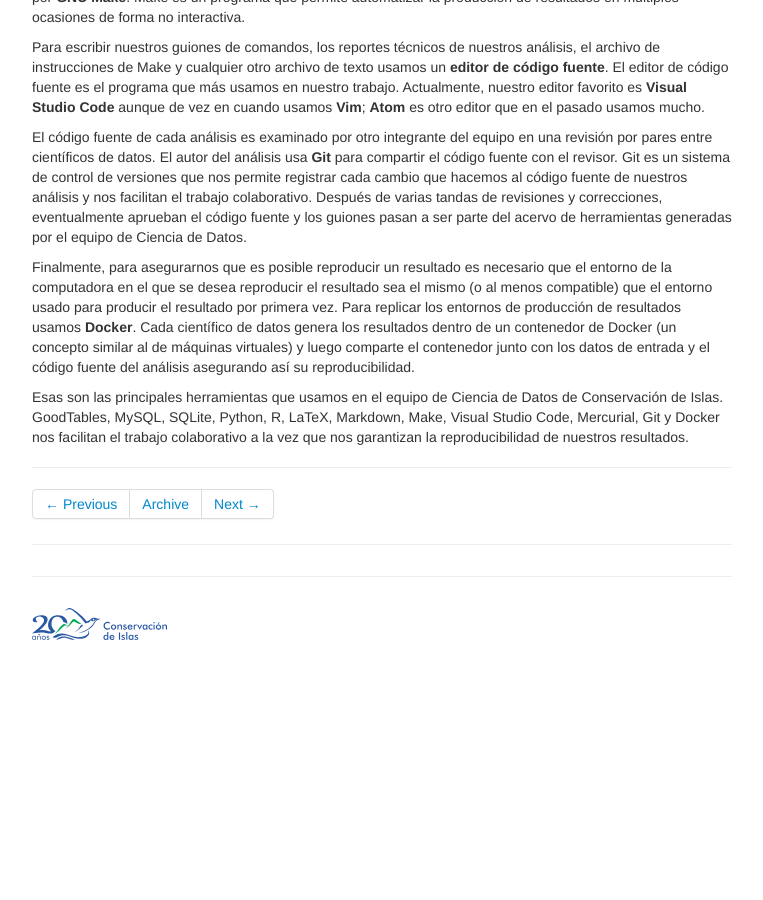
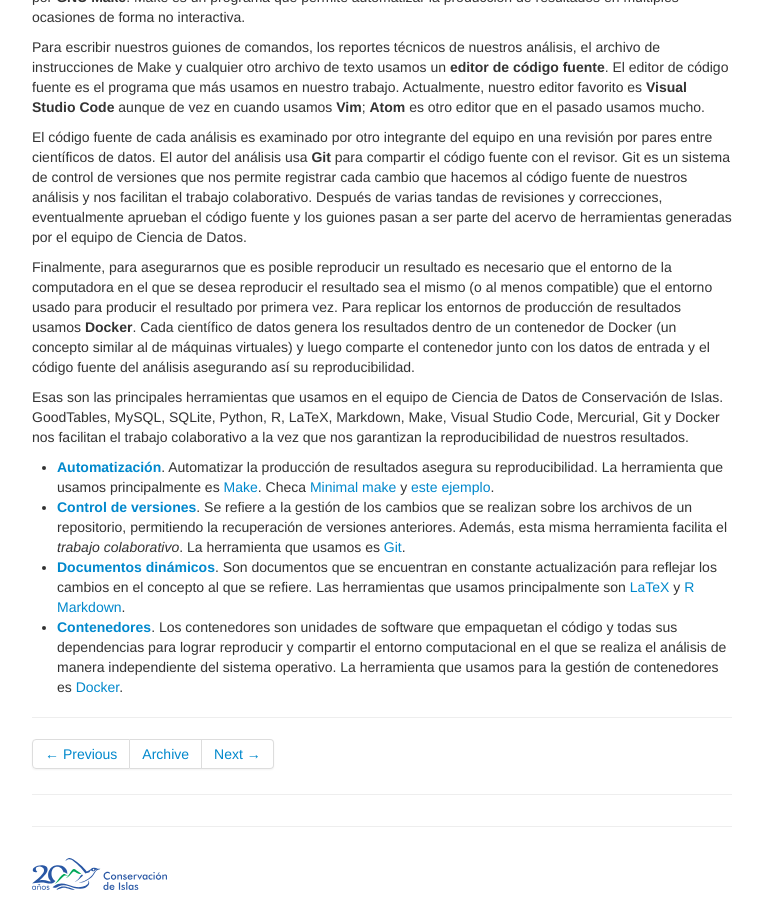
Before and after one commit to LizethMReyes/islasgeci.github.io, a Jekyll site: the page built from _posts/2019-03-11-nuestras_herramientas.md, in a window 1280 px wide and 900 px high, scrolled down 1339 px. Shown: the whole window, without its empty margins (258-1021 px from the left). Built offline with Jekyll 4.4.1, drawn with Linux system fonts in a browser that asks for light colours; before the commit the page ends 1989 px from its top, so only the background shows below that.

Commit message:
Trae contenido que se encontraba en el manual

```diff
--- a/_posts/2019-03-11-nuestras_herramientas.md
+++ b/_posts/2019-03-11-nuestras_herramientas.md
@@ -101,3 +101,22 @@
 Islas. GoodTables, MySQL, SQLite, Python, R, LaTeX, Markdown, Make, Visual Studio Code, Mercurial,
 Git y Docker nos facilitan el trabajo colaborativo a la vez que nos garantizan la reproducibilidad
 de nuestros resultados.
+
+- **[Automatización](https://en.wikipedia.org/wiki/Build_automation)**. Automatizar la producción de
+  resultados asegura su reproducibilidad. La herramienta que usamos principalmente es
+  [Make](https://www.gnu.org/software/make/manual/make.html). Checa [Minimal
+  make](http://kbroman.org/minimal_make) y [este
+  ejemplo](https://islas.slack.com/files/evaristor/F0SBE91E3).
+- **[Control de versiones](https://en.wikipedia.org/wiki/Version_control)**. Se refiere a la gestión
+  de los cambios que se realizan sobre los archivos de un repositorio, permitiendo la recuperación
+  de versiones anteriores. Además, esta misma herramienta facilita el _trabajo colaborativo_. La
+  herramienta que usamos es [Git](https://git-scm.com/).
+- **[Documentos dinámicos](https://en.wikipedia.org/wiki/Living_document)**. Son documentos que se
+  encuentran en constante actualización para reflejar los cambios en el concepto al que se refiere.
+  Las herramientas que usamos principalmente son [LaTeX](https://latex-project.org/) y [R
+  Markdown](http://rmarkdown.rstudio.com/).
+- **[Contenedores](https://en.wikipedia.org/wiki/OS-level_virtualization)**. Los contenedores son
+  unidades de software que empaquetan el código y todas sus dependencias para lograr reproducir y
+  compartir el entorno computacional en el que se realiza el análisis de manera independiente del
+  sistema operativo. La herramienta que usamos para la gestión de contenedores es
+  [Docker](https://www.docker.com/).
```
